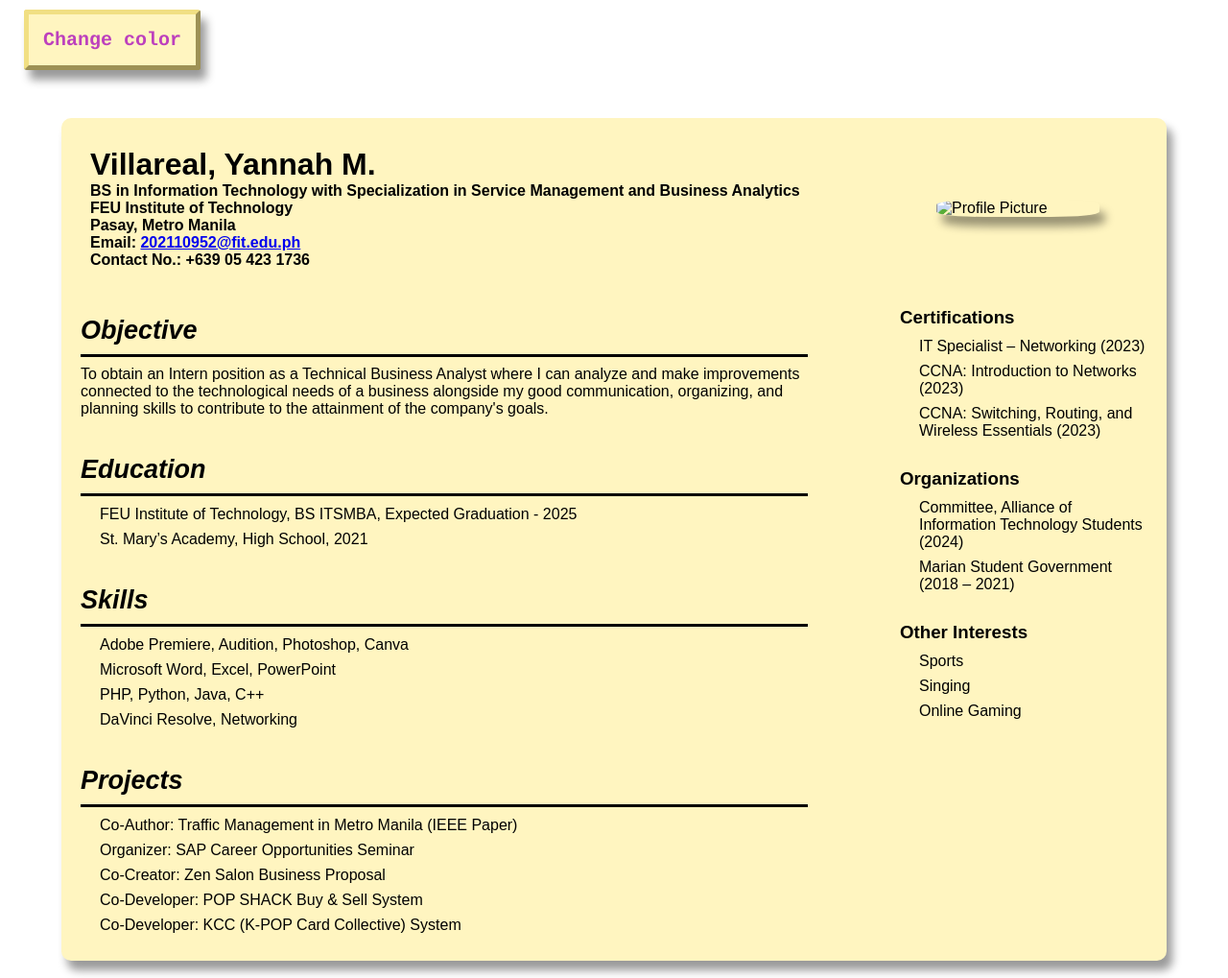
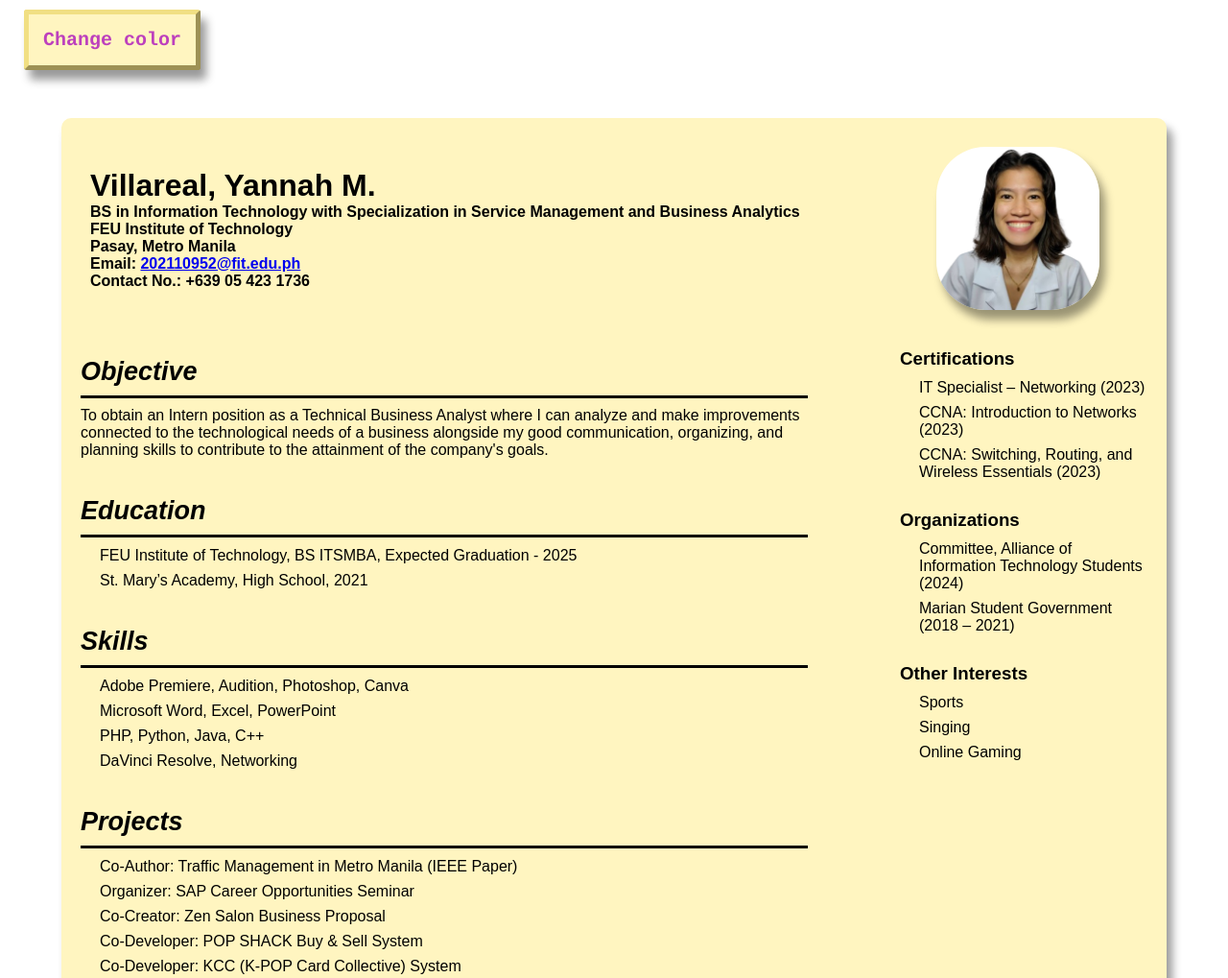
Before and after one commit to havayanas/Resume, a plain HTML site: page index.html in a window 1280 px wide. Shown: the top 1019 px of the page at 96% size. Drawn offline with Linux system fonts and the light colour scheme.

Commit message:
Update index.html

```diff
--- a/index.html
+++ b/index.html
@@ -19,7 +19,7 @@
                 <h4>Email: <a href="#">202110952@fit.edu.ph</a></h4>
                 <h4>Contact No.: +639 05 423 1736</h4>
             </div>
-            <img src="/assets/1x1.png" class="img" alt="Profile Picture">
+            <img src="/assets/picture.png" class="img" alt="Profile Picture">
         </div>
 
         <div class="main-content">
```
